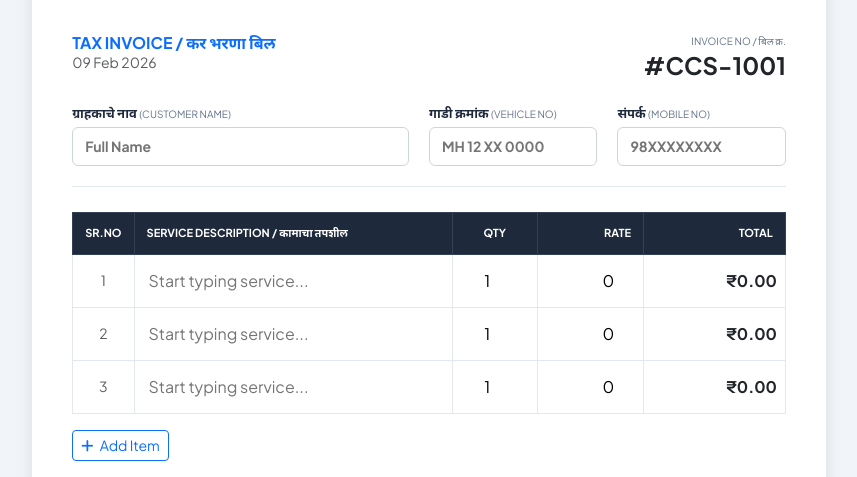
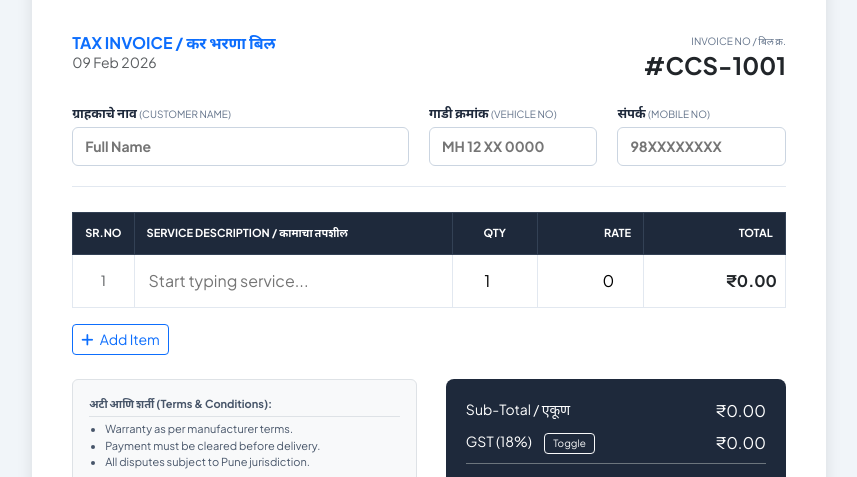
Before and after one commit to Studnit/carservice, a plain HTML site: page index.html in a window 1280 px wide. Shown: the part 266-743 px from the top of the page, without its empty margins (211-1068 px from the left). Drawn offline with nearby package versions, Linux system fonts and the light colour scheme.

Commit message:
Update index.html

```diff
--- a/index.html
+++ b/index.html
@@ -276,7 +276,7 @@
 
     // Initialize
     updateHeader();
-    for(let i=0; i<3; i++) addRow(); // Add 3 default empty rows
+    for(let i=0; i<1; i++) addRow(); // Add 3 default empty rows
 </script>
 </body>
 </html>
```
